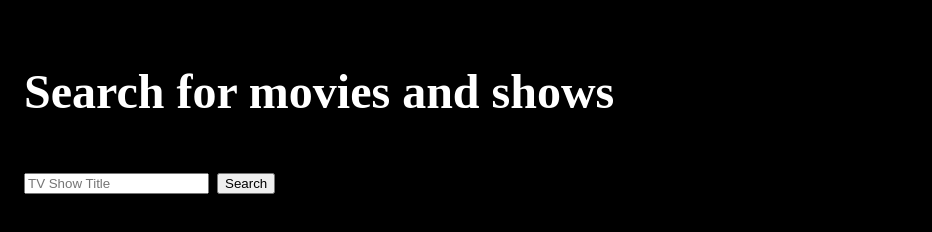
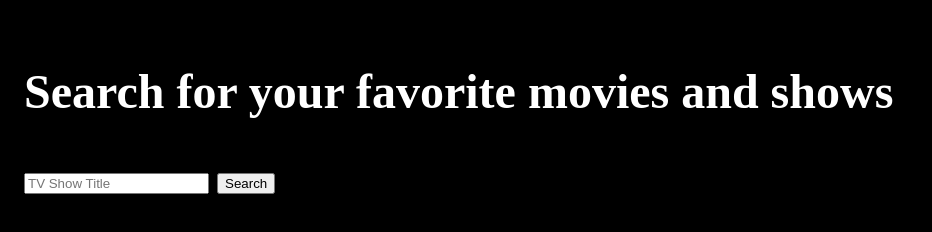
Before and after one commit to WinserEX/Axios-Movie-Api, a plain HTML site: page index.html in a window 1280 px wide. Shown: the whole page, without its empty margins (0-932 px from the left). Drawn offline with nearby package versions, Linux system fonts and the light colour scheme.

Commit message:
Will improve on the copy, so the app is offers a better UX

```diff
--- a/index.html
+++ b/index.html
@@ -8,7 +8,7 @@
     <title>Document</title>
 </head>
 <body>
-    <h2>Search for movies and shows</h2>
+    <h2>Search for your favorite movies and shows</h2>
     <form id="searchForm">
         <input type="text" placeholder="TV Show Title" name="query">
         <button>Search</button>
```
Also changed, not shown: 1 other file.
